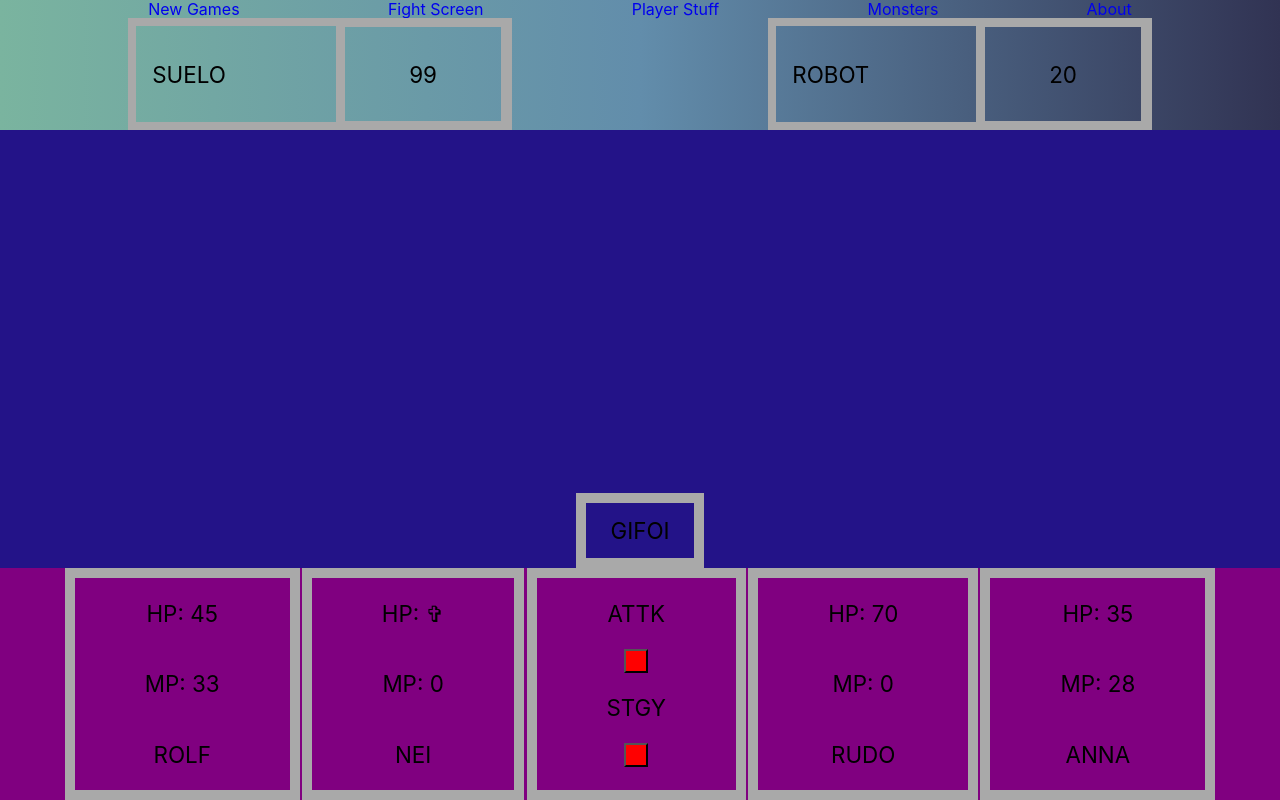
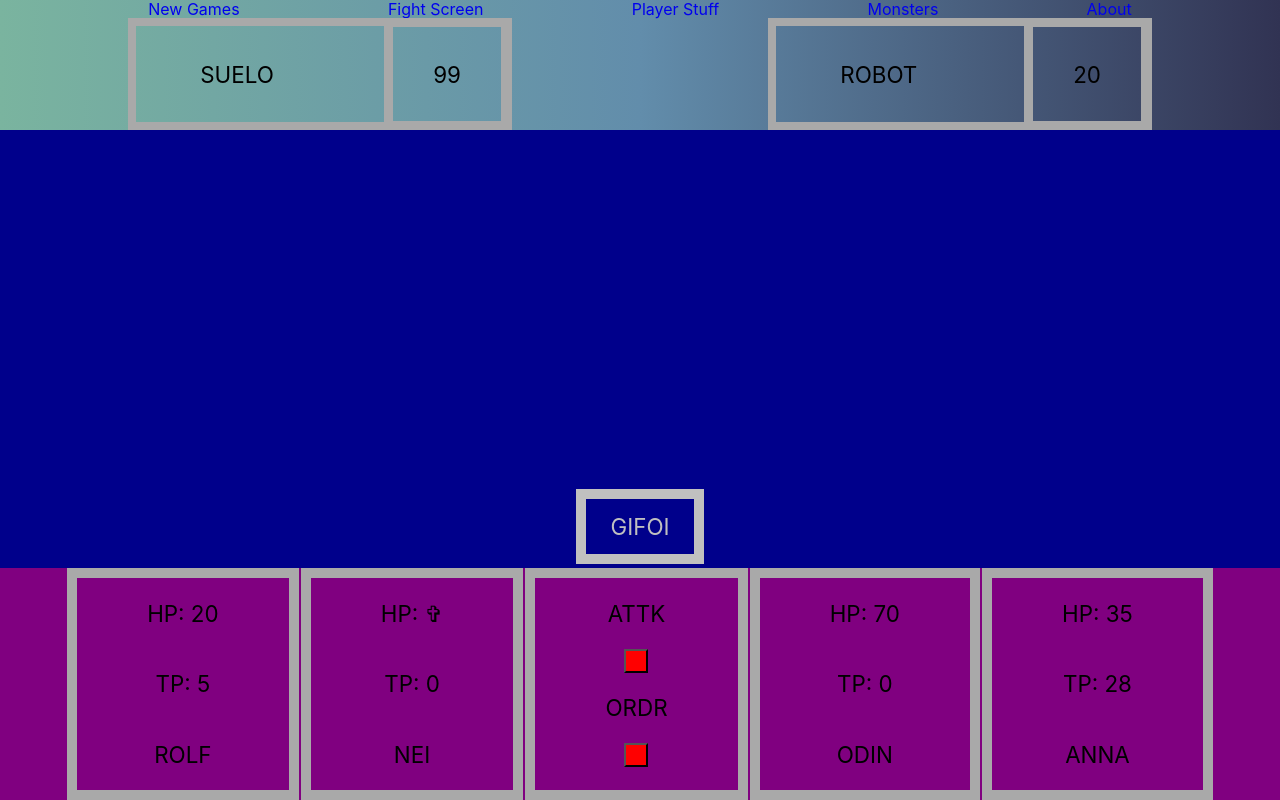
Before and after one commit to willashe/rpg-battle, a React (Create React App) app: page /battle in a window 1280 px wide. Built offline with nearby package versions, Linux system fonts and the light colour scheme.

Commit message:
double checking to see if its current (it is)

```diff
--- a/src/App.css
+++ b/src/App.css
@@ -27,14 +27,6 @@ main {
   flex: 1 0 auto;
 }
 
-.battle-container {
-  height: 100%;
-  display: flex;
-  flex-direction: column;
-  top: 0;
-  align-items: stretch;
-}
-
 body {
   padding: 1rem;
   /* Permalink - use to edit and share this gradient: https://colorzilla.com/gradient-editor/#7ab49f+0,628dab+50,313353+100 */
@@ -59,76 +51,3 @@ body {
   ); /* W3C, IE10+, FF16+, Chrome26+, Opera12+, Safari7+ */
   filter: progid:DXImageTransform.Microsoft.gradient( startColorstr='#7ab49f', endColorstr='#313353',GradientType=1 ); /* IE6-9 */
 }
-
-.main-battle-section {
-  display: flex;
-  flex: 0 1 100%;
-  background-color: rgb(35, 19, 136);
-}
-
-.main-party-menu {
-  display: flex;
-  justify-content: center;
-}
-
-.monster-content {
-  width: 30%;
-  display: flex;
-  justify-content: flex-end;
-  border: 8px solid darkgrey;
-}
-
-.monster-dmg {
-  display: flex;
-  align-items: center;
-  font-size: 1.4rem;
-  padding: 0 4rem;
-  border: 3px solid darkgrey;
-  border-bottom-width: 0.5px;
-  border-top-width: 0.5px;
-  border-left-width: 9px;
-}
-
-.monster-info-section {
-  flex: 0 1 200px;
-  height: 100%;
-  display: flex;
-  top: 0;
-  justify-content: space-around;
-}
-
-.monster-name {
-  display: flex;
-  align-items: center;
-  font-size: 1.4rem;
-  width: 50%;
-}
-
-.player-button {
-  background-color: red;
-  padding: 10px;
-}
-
-.player-hp-text {
-  display: flex;
-  flex-direction: column;
-  align-items: center;
-  font-size: 1.4rem;
-  padding: 0 70px;
-  margin: 0 1.1px;
-  border: 10px solid darkgrey;
-}
-
-.player-info-section {
-  background-color: purple;
-  flex: 0 1 200px;
-}
-
-.ability-used-window {
-  width: 10%;
-  font-size: 1.4rem;
-  border: 10px solid darkgrey;
-  margin: 0 auto;
-  align-self: flex-end;
-  padding: 15px;
-}
--- a/src/components/MainBattleSection.tsx
+++ b/src/components/MainBattleSection.tsx
@@ -10,11 +10,12 @@ const BattleSection = styled.div`
 const MessageBox = styled.div`
   width: 10%;
   font-size: 1.4rem;
-  border: 10px solid darkgrey;
+  border: 10px solid silver;
   margin: 0 auto;
   align-self: flex-end;
   padding: 15px;
   margin-bottom: 4px;
+  color: silver;
 `;
 
 const MainBattleSection = () => {
--- a/src/pages/Battle.tsx
+++ b/src/pages/Battle.tsx
@@ -1,53 +1,30 @@
 import React from 'react';
+import MonsterInfoSection from '../components/MonsterInfoSection';
+import MainBattleSection from '../components/MainBattleSection';
+import PlayerInfoMenu from '../components/PlayerInfoMenu';
+import styled from 'styled-components';
+
+const BattleContainer = styled.div`
+  height: 100%;
+  display: flex;
+  flex-direction: column;
+  top: 0;
+  align-items: stretch;
+`;
 
 const Battle = () => (
-  <div className="battle-container">
-    <section className="monster-info-section">
-      <div className="monster-content">
-        <div className="monster-name">SUELO</div>
-        <div className="monster-dmg">99</div>
-      </div>
-      <div className="monster-content">
-        <div className="monster-name">ROBOT</div>
-        <div className="monster-dmg">20</div>
-      </div>
-    </section>
-
-    <section className="main-battle-section">
-      <div className="ability-used-window">GIFOI</div>
-    </section>
-
-    <section className="player-info-section">
-      <div className="main-party-menu">
-        <div className="player-hp-text">
-          <p>HP:&nbsp;45</p>
-          <p>MP:&nbsp;33</p>
-          <p>ROLF</p>
-        </div>
-        <div className="player-hp-text">
-          <p>HP:&nbsp;✞</p>
-          <p>MP:&nbsp;0</p>
-          <p>NEI</p>
-        </div>
-        <div className="player-hp-text">
-          <p>ATTK</p>
-          <button className="player-button"></button>
-          <p>STGY</p>
-          <button className="player-button"></button>
-        </div>
-        <div className="player-hp-text">
-          <p>HP:&nbsp;70</p>
-          <p>MP:&nbsp;0</p>
-          <p>RUDO</p>
-        </div>
-        <div className="player-hp-text">
-          <p>HP:&nbsp;35</p>
-          <p>MP:&nbsp;28</p>
-          <p>ANNA</p>
-        </div>
-      </div>
-    </section>
-  </div>
+  <BattleContainer>
+    <MonsterInfoSection />
+    <MainBattleSection />
+    <PlayerInfoMenu
+      firstPlayerName="ROLF"
+      secondPlayerName="NEI"
+      thirdPlayerName="ODIN"
+      fourthPlayerName="ANNA"
+      hp={20}
+      tp={5}
+    />
+  </BattleContainer>
 );
 
 export default Battle;
```
Also changed, not shown: src/components/Styles.tsx (deleted, +0 -63 lines).
